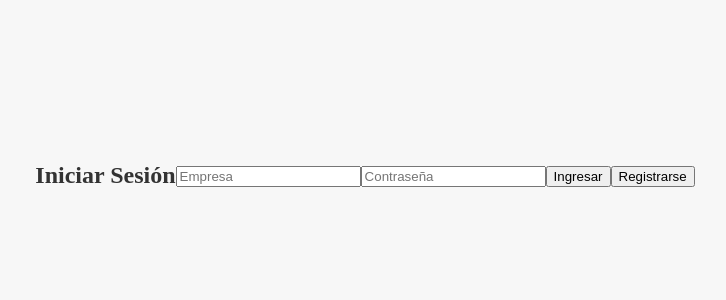
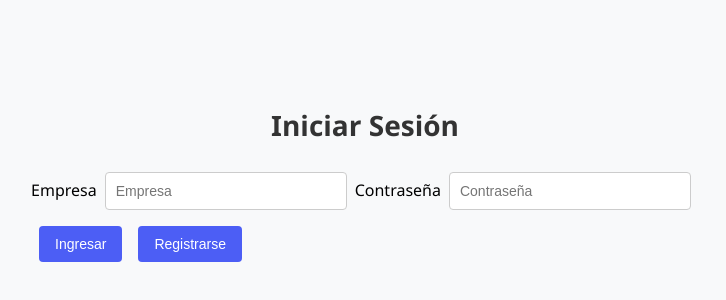
Before and after one commit to LyMCompany/sistema-inventario-rfid, a React (Create React App) app in the folder frontend/: page / in a window 1280 px wide. Shown: the part 232-532 px from the top of the page, without its empty margins (275-1001 px from the left). Built offline with nearby package versions, Linux system fonts and the light colour scheme.

Commit message:
fix: Registro SweetAlert corregido y estilo visual original restaurado

```diff
--- a/frontend/src/components/Login.jsx
+++ b/frontend/src/components/Login.jsx
@@ -1,23 +1,26 @@
 import React, { useState } from 'react';
+import Swal from 'sweetalert2';
 import { useNavigate } from 'react-router-dom';
-import Swal from 'sweetalert2';
 import '../styles/Login.css';
-import RegistroUsuario from './RegistroUsuario';
+import { registrarUsuario } from '../utils/registroUtils'; // Extraer lógica de registro a un módulo reutilizable
+
+const API_BASE_URL = 'https://backend-inventario-t3yr.onrender.com';
 
 function Login() {
   const [empresa, setEmpresa] = useState('');
   const [password, setPassword] = useState('');
-  const [mostrarRegistro, setMostrarRegistro] = useState(false);
   const navigate = useNavigate();
 
-  const handleLogin = async () => {
+  const handleLogin = async (e) => {
+    e.preventDefault();
+
     if (!empresa || !password) {
       Swal.fire('Error', 'Todos los campos son obligatorios', 'error');
       return;
     }
 
     try {
-      const response = await fetch('https://backend-inventario-t3yr.onrender.com/auth/login', {
+      const response = await fetch(`${API_BASE_URL}/auth/login`, {
         method: 'POST',
         headers: { 'Content-Type': 'application/json' },
         body: JSON.stringify({ empresa, password })
@@ -29,29 +32,53 @@ function Login() {
         const usuario = data.usuario;
         localStorage.setItem('usuario', JSON.stringify(usuario));
         localStorage.setItem('username', usuario.empresa);
-        if (usuario.rol === 'admin') {
-          navigate('/admin');
-        } else {
-          navigate('/dashboard');
-        }
+        navigate(usuario.rol === 'admin' ? '/admin' : '/dashboard');
       } else {
-        Swal.fire('Error', data.mensaje, 'error');
+        Swal.fire('Error', data.mensaje || 'Credenciales incorrectas', 'error');
       }
     } catch (error) {
       console.error('Error al iniciar sesión:', error);
-      Swal.fire('Error', 'No se pudo iniciar sesión', 'error');
+      Swal.fire('Error', 'No se pudo iniciar sesión. Verifica tu conexión.', 'error');
+    }
+  };
+
+  const handleRegistro = async () => {
+    try {
+      const registroExitoso = await registrarUsuario(API_BASE_URL);
+      if (registroExitoso) {
+        Swal.fire('Éxito', 'Usuario registrado correctamente. Ahora puedes iniciar sesión.', 'success');
+      }
+    } catch (error) {
+      console.error('Error durante el registro:', error);
+      Swal.fire('Error', error.message || 'No se pudo completar el registro.', 'error');
     }
   };
 
   return (
     <div className="login-container">
-      <h2>Iniciar Sesión</h2>
-      <input type="text" placeholder="Empresa" value={empresa} onChange={e => setEmpresa(e.target.value)} />
-      <input type="password" placeholder="Contraseña" value={password} onChange={e => setPassword(e.target.value)} />
-      <button onClick={handleLogin}>Ingresar</button>
-      <button className="registro-btn" onClick={() => setMostrarRegistro(true)}>Registrarse</button>
-
-      {mostrarRegistro && <RegistroUsuario cerrar={() => setMostrarRegistro(false)} />}
+      <h2 className="login-title">Iniciar Sesión</h2>
+      <form className="login-form" onSubmit={handleLogin}>
+        <label htmlFor="empresa">Empresa</label>
+        <input
+          id="empresa"
+          type="text"
+          placeholder="Empresa"
+          value={empresa}
+          onChange={(e) => setEmpresa(e.target.value)}
+        />
+        <label htmlFor="password">Contraseña</label>
+        <input
+          id="password"
+          type="password"
+          placeholder="Contraseña"
+          value={password}
+          onChange={(e) => setPassword(e.target.value)}
+        />
+        <div>
+          <button type="submit">Ingresar</button>
+          <button type="button" onClick={handleRegistro}>Registrarse</button>
+        </div>
+      </form>
     </div>
   );
 }
--- a/frontend/src/styles/Login.css
+++ b/frontend/src/styles/Login.css
@@ -1,48 +1,39 @@
 .login-container {
   display: flex;
+  flex-direction: column;
+  align-items: center;
   justify-content: center;
-  align-items: center;
   height: 100vh;
-  background-color: #f7f7f7;
+  font-family: 'Segoe UI', sans-serif;
+  background-color: #f8f9fa;
 }
 
-.login-box {
-  background-color: white;
-  padding: 40px 30px;
-  border-radius: 12px;
-  box-shadow: 0 8px 16px rgba(0, 0, 0, 0.2);
-  width: 100%;
-  max-width: 400px;
-  text-align: center;
-}
-
-.login-box h2 {
-  margin-bottom: 30px;
-  font-size: 24px;
+.login-title {
+  font-size: 28px;
+  margin-bottom: 20px;
   color: #333;
 }
 
-.login-box input {
-  width: 100%;
-  padding: 12px;
-  margin-bottom: 20px;
+.login-form input {
+  margin: 8px;
+  padding: 10px;
+  font-size: 14px;
   border: 1px solid #ccc;
-  border-radius: 8px;
-  font-size: 16px;
+  border-radius: 4px;
+  width: 220px;
 }
 
-.login-box button {
-  width: 100%;
-  padding: 12px;
-  background-color: #007bff;
+.login-form button {
+  margin: 8px;
+  padding: 10px 16px;
+  font-size: 14px;
+  border: none;
+  border-radius: 4px;
+  background-color: #4c5ef5;
   color: white;
-  border: none;
-  font-size: 16px;
-  border-radius: 8px;
   cursor: pointer;
-  transition: background-color 0.3s ease;
 }
 
-.login-box button:hover {
-  background-color: #0056b3;
+.login-form button:hover {
+  background-color: #3948c9;
 }
```
